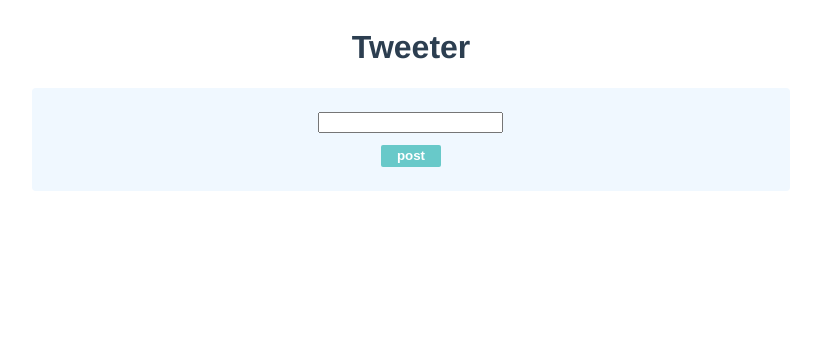
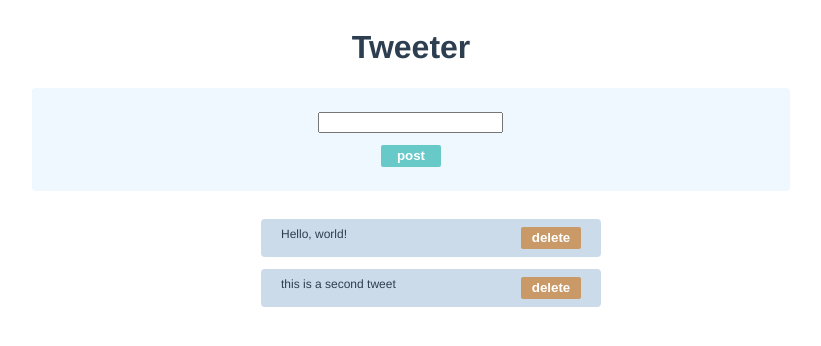
Before and after one commit to takayuki-s/vue-app, a Vue app in the folder vue3-typescript/vue-guide/: page / in a window 1280 px wide. Shown: the top 346 px of the page, without its empty margins (229-1050 px from the left). Built offline with nearby package versions, Linux system fonts and the light colour scheme.

Commit message:
親から子へprops受け渡し

```diff
--- a/vue3-typescript/vue-guide/src/components/Tweet.vue
+++ b/vue3-typescript/vue-guide/src/components/Tweet.vue
@@ -25,7 +25,7 @@ const deleteTweet = (id: number) => {
     <div class="tweet-container">
       <p v-if="tweets.length <= 0">No Tweets have been added</p>
       <ul v-else>
-        <TweetList />
+        <TweetList :tweets="tweets"/>
       </ul>
     </div>
   </div>
--- a/vue3-typescript/vue-guide/src/components/TweetList.vue
+++ b/vue3-typescript/vue-guide/src/components/TweetList.vue
@@ -1,6 +1,17 @@
 <script setup lang="ts">
-const tweets: any = []
+import { defineProps } from 'vue';
+
+type Tweet = {
+  id: number,
+  description: string
+}
+type Props = {
+  tweets: Tweet[]
+}
+
 const deleteTweet = (id: number) => {}
+
+defineProps<Props>()
 </script>
 
 <template>
```
